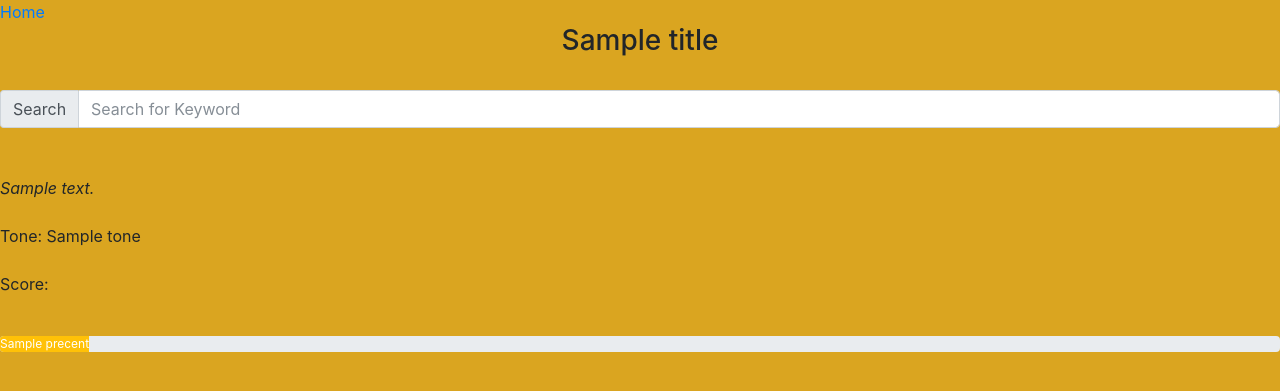
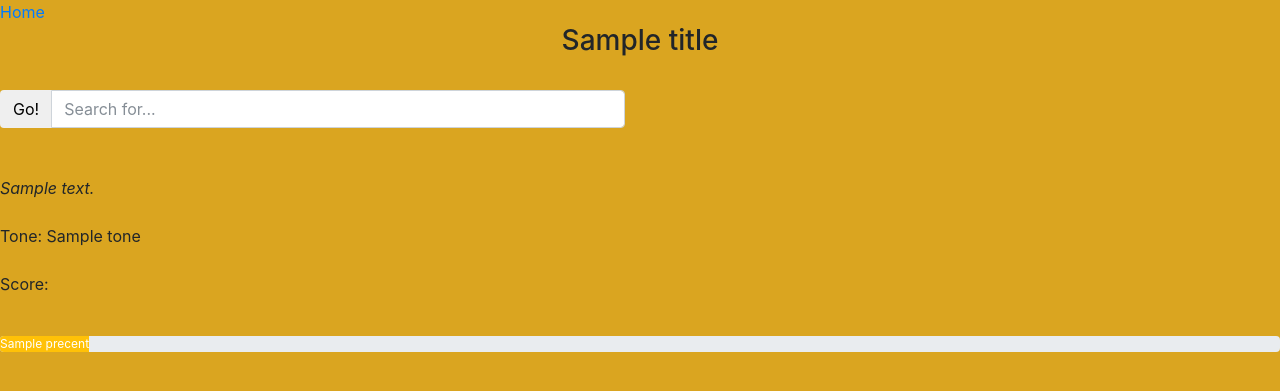
Before and after one commit to DimitriyL/WideAngleLensView, a Flask app: template templates/article.html in a window 1280 px wide. Shown: the top 391 px of the page. Run offline with Flask 2, Linux system fonts and the light colour scheme; the template is opened without the code that fills it: most values are stand-ins (such as "Sample title", 1, 10 or a date in 2020); parts of the project's set-up code (start-up, migrations or seed data) failed here and were passed over; some libraries are stand-ins or nearby versions.

Commit message:
correct search bar

```diff
--- a/templates/article.html
+++ b/templates/article.html
@@ -16,11 +16,16 @@
 	<h3><center> {{title}} </center></h3>
 	<br>
 
-	<div class="input-group">
-	  <span class="input-group-addon" id="basic-addon1">Search</span>
-	  <input type="text" class="form-control" placeholder="Search for Keyword" \
-aria-describedby="basic-addon1">
-	</div>
+<div class="row">
+  <div class="col-lg-6">
+    <div class="input-group">
+      <span class="input-group-btn">
+        <button class="btn btn-default" type="button">Go!</button>
+      </span>
+      <input type="text" class="form-control" placeholder="Search for...">
+    </div><!-- /input-group -->
+  </div><!-- /.col-lg-6 -->
+</div><!-- /.row -->
 
 	<br><br>
 	<p>
```
Also changed, not shown: templates/base.html (+13 -2 lines).
